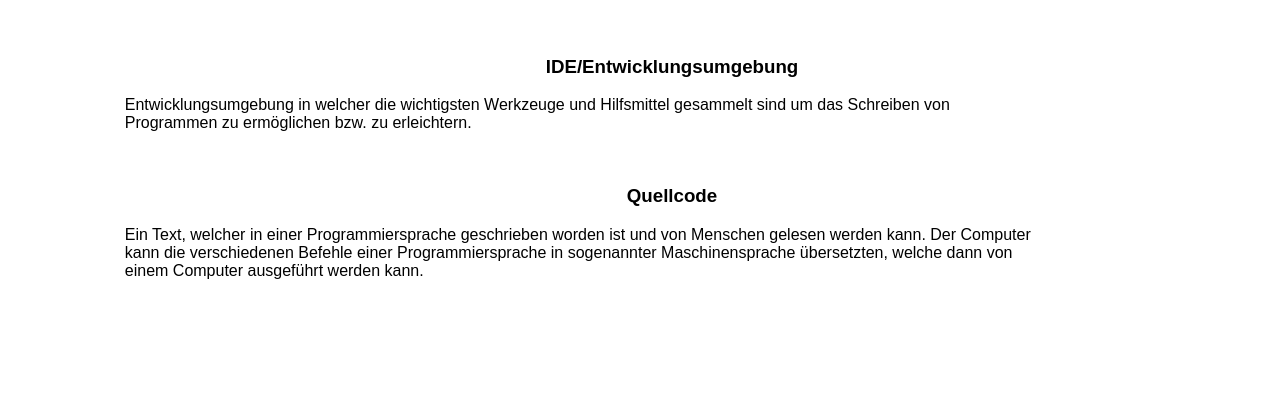
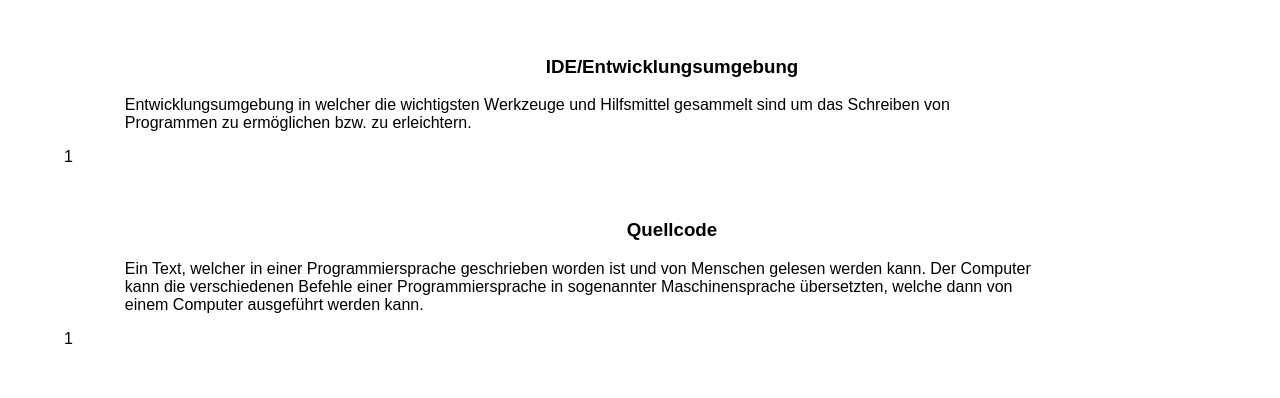
Before and after one commit to LearnPythonKSZ/Glossar, a plain HTML site: page index.html in a window 1280 px wide. Shown: the part 197-595 px from the top of the page. Drawn offline with Linux system fonts and the light colour scheme.

Commit message:
Update index.html

```diff
--- a/index.html
+++ b/index.html
@@ -39,13 +39,13 @@
 		<h3>IDE/Entwicklungsumgebung</h3>
 	</div>
 	<p class="Glossarerklärung">Entwicklungsumgebung in welcher die wichtigsten Werkzeuge und Hilfsmittel gesammelt sind um das Schreiben von Programmen zu ermöglichen bzw. zu erleichtern.</p>
-	<p class="Glossarlinks"></p>
+	<p class="Glossarlinks"><span href="https://learnpythonksz.github.io/IDE/">1</span></p>
 	</br>
 	<div class="übertitel">
 		<h3>Quellcode</h3>
 	</div>
 	<p class="Glossarerklärung">Ein Text, welcher in einer Programmiersprache geschrieben worden ist und von Menschen gelesen werden kann. Der Computer kann die verschiedenen Befehle einer Programmiersprache in sogenannter Maschinensprache übersetzten, welche dann von einem Computer ausgeführt werden kann.</p>
-	<p class="Glossarlinks"></p>
+	<p class="Glossarlinks"><span href="https://learnpythonksz.github.io/IDE/">1</span></p>
 </div>
 	</br></br></br></br></br></br>
 	<div class="end" id="end">
```
